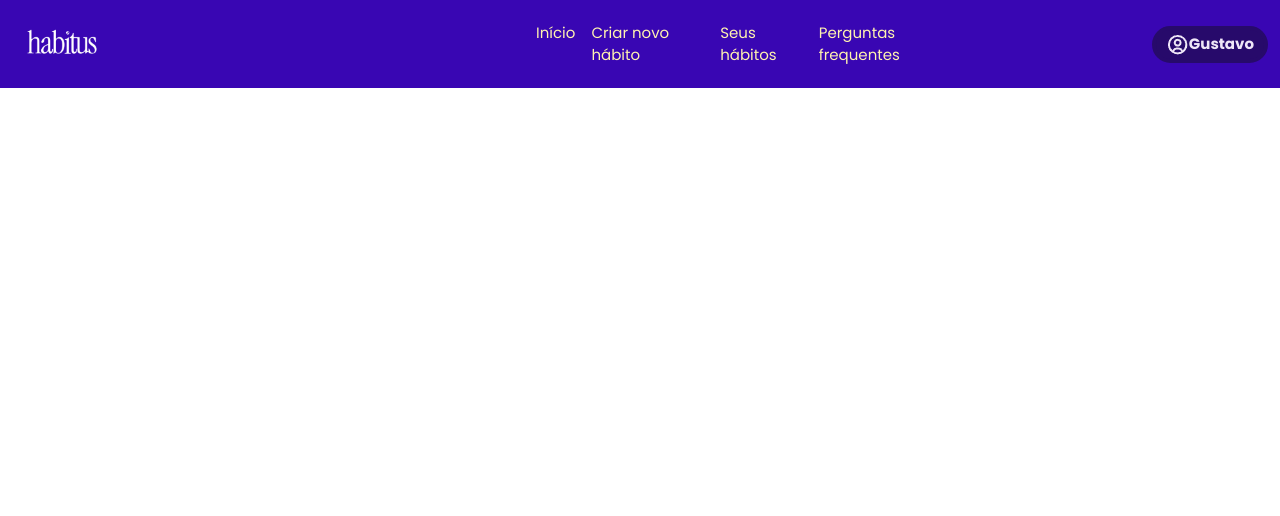
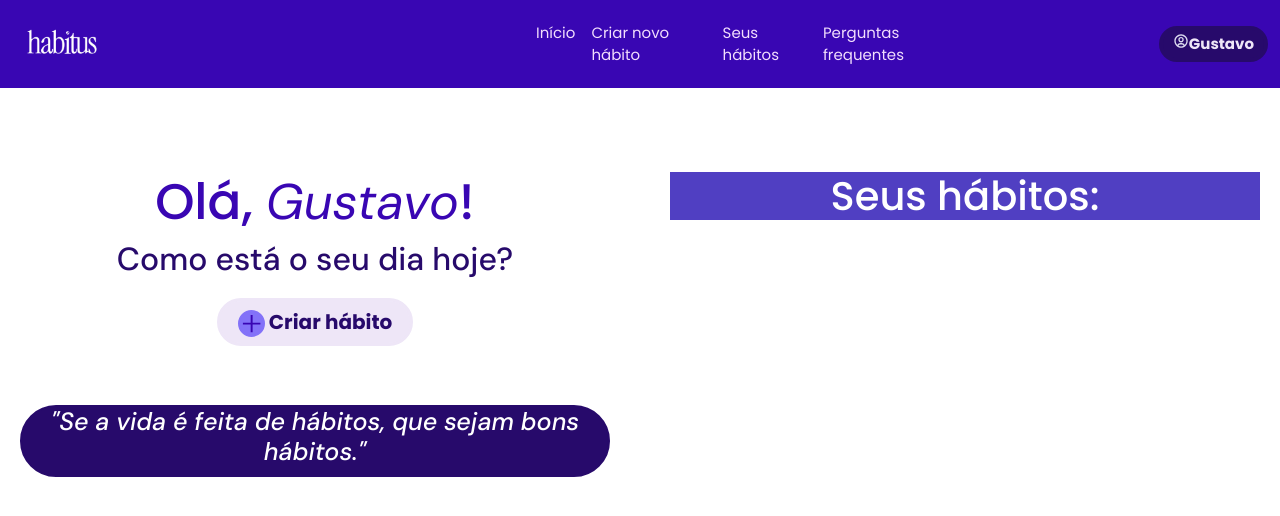
Before and after one commit to Maiaa-dev/Habitus, a PHP site: page / in a window 1280 px wide. Shown: the top 516 px of the page. Run offline with PHP 8.4, Linux system fonts and the light colour scheme; a user stored in the database is signed in; some web fonts are replaced.

Commit message:
Construindo o menu principal

```diff
--- a/menu/index.php
+++ b/menu/index.php
@@ -55,18 +55,25 @@
         </div>
 
         <div id="principal">
+          <div id="esquerda">
           <div id="apresentacao">
-
+              <h1 id="apre">Olá, <span id="seunome"><?php echo $nome?></span>!</h1>
+              <h2 id="pergunta">Como está o seu dia hoje?</h2>
           </div>
           <div id="criarhabito">
-              <a href="../criar/index.html"><button type="button" id="criarh">Criar hábito</button></a>
+              <a href="../criar/index.html"><button type="button" id="criarh"><img src="../imagens/adicao.png" id="adicao">  Criar hábito</button></a>
           </div>
+
+          <div id="frase">
+              <h3 id="motiva">"Se a vida é feita de hábitos, que sejam bons hábitos."</h3>
+          </div>
+          </div>
+          <div id="direita">
           <div id="seushabitos">
+              <h1>Seus hábitos:</h1>
+          </div>
+          </div>
 
-          </div>
-          <div id="frase">
-
-          </div>
 
         </div>
 </body>
--- a/menu/style.css
+++ b/menu/style.css
@@ -29,7 +29,7 @@
 }
 
 #comeco,.nav-link{
-    color: #fff3b0;
+    color: #f2defd;
     transition: 0.5s;
     font-size: 15px;
 }
@@ -88,3 +88,74 @@
 #botao:hover #user2{
     display: block;
 }
+
+#principal{
+    margin-top: 10%;
+    display: flex;      /* Coloca as divs lado a lado */
+    gap: 20px;          /* Espaço entre elas */
+    /*margin: 20px;*/       /* Espaço externo */
+}
+
+#esquerda,#direita {
+  flex: 1;            /* Faz cada div ocupar o mesmo espaço */
+  padding: 20px;
+  border-radius: 10px;
+  color: #fff;
+  text-align: center;
+  font-size: 18px;
+}
+
+#frase{
+    background-color: #270a6b;
+    border: 2px solid #270a6b;
+    border-radius: 45px;
+    margin-top: 10%;
+}
+
+#seunome{
+    font-weight:normal;
+    font-style: italic;
+    font-family: 'DM Sans',sans-serif;
+}
+
+#apre{
+    font-size: 50px;
+    color: #3906b3;
+}
+
+#pergunta{
+    font-family: 'DM Sans',sans-serif;
+    color: #270a6b;
+}
+
+#criarhabito{
+    padding-top: 2%;
+}
+
+#criarh{
+    padding: 1%;
+    padding-left: 3%;
+    padding-right: 3%;
+    font-weight: bold;
+    font-size: 20px;
+    color: #270a6b;
+    background-color: #eee6f7;
+    border: 3px solid #eee6f7;
+    border-radius: 25px;
+}
+
+#adicao{
+    background-color: #8372f8;
+    border: 2px solid #8372f8;
+    border-radius: 100%;
+}
+
+#motiva{
+    font-size: 25px;
+    font-family: 'DM Sans',sans-serif;
+    font-style: italic;
+}
+
+#seushabitos{
+    background-color: #503fc2;
+}
--- a/usuario.php
+++ b/usuario.php
@@ -1,5 +1,4 @@
 <?php
-    session_start();
     include_once('../conexao.php');
 
     $_SESSION['email'];
```
Also changed, not shown: imagens/adicao.png (added), imagens/user.png, imagens/user2.png.
